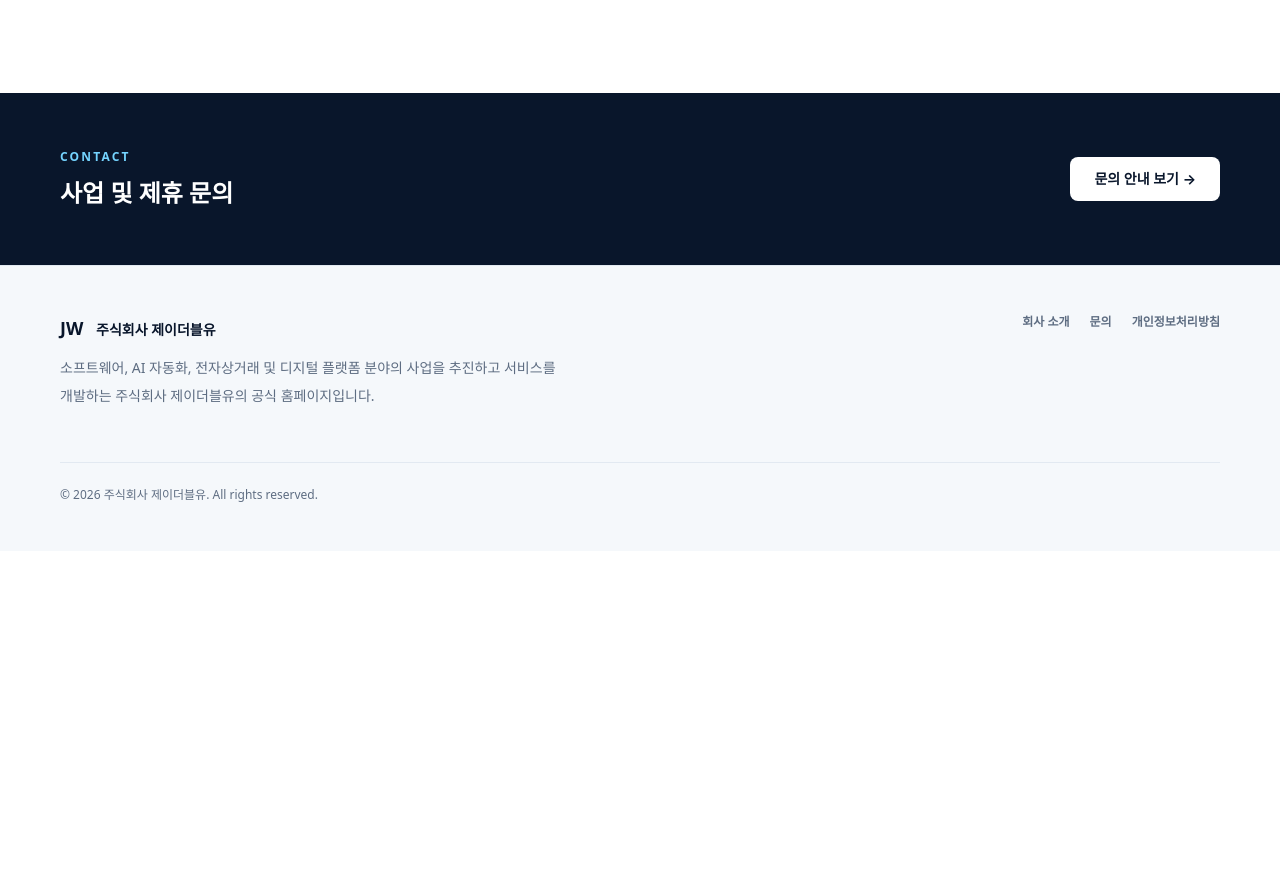
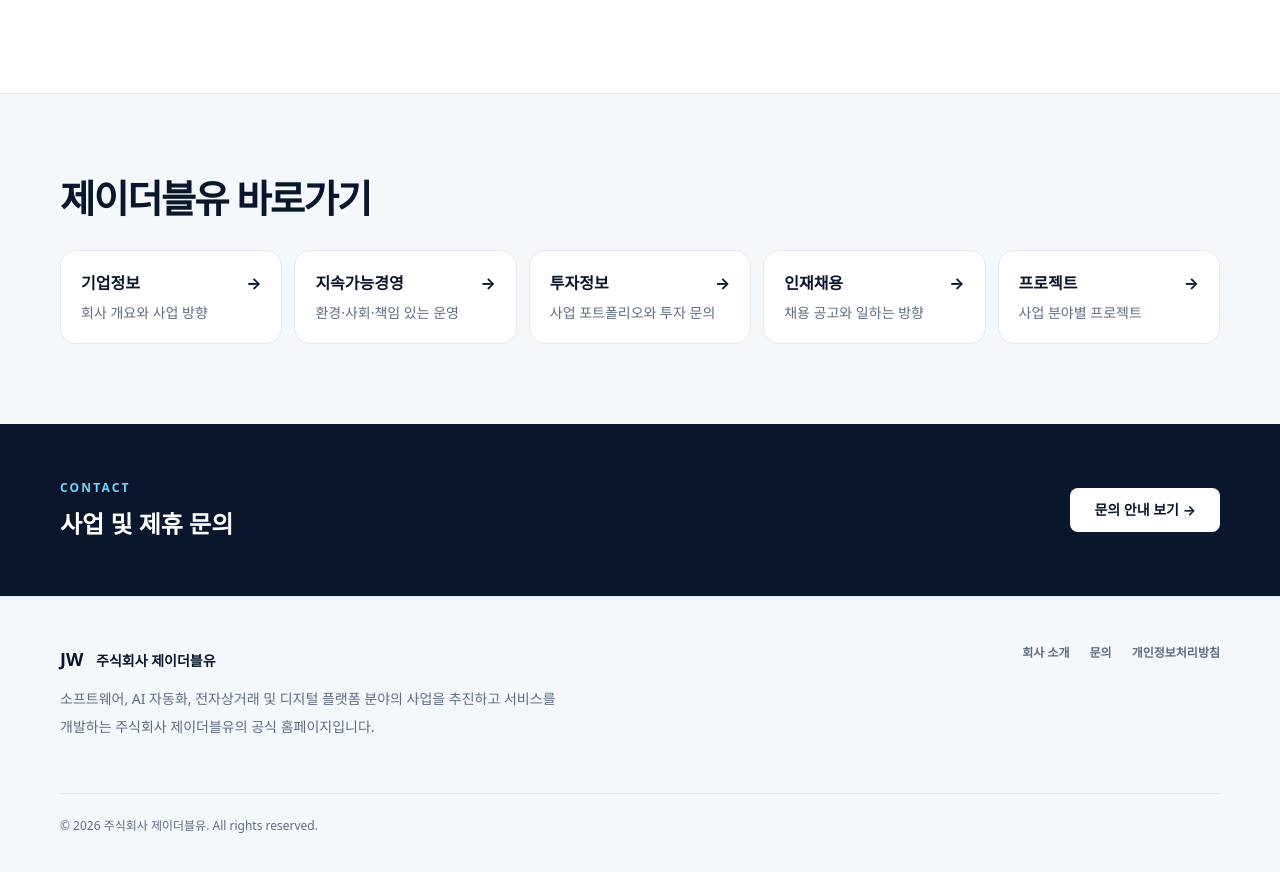
Before and after one commit to choi87/jw-corporate, an Astro site: page / in a window 1280 px wide. Shown: the part 2401-3273 px from the top of the page. Before the commit the page ends 2952 px from the top, so only its background shows below. Built offline with nearby package versions, Linux system fonts and the light colour scheme; Astro itself is replaced by a stand-in of ours; no server answers.

Commit message:
Add corporate section links to the homepage

```diff
--- a/src/pages/index.astro
+++ b/src/pages/index.astro
@@ -32,5 +32,17 @@ const areas = [
     <div class="container-jw"><div class="mb-10 flex flex-wrap items-end justify-between gap-5"><div><p class="eyebrow mb-4">PROJECTS</p><h2 class="section-title text-navy-950">진행 중인 프로젝트</h2></div><a href="/projects/" class="text-sm font-bold text-blue-700">프로젝트 더 보기 →</a></div><div class="grid gap-5 md:grid-cols-2">{publicProjects.slice(0, 2).map((project) => <ProjectCard project={project} />)}</div></div>
   </section>
   <section class="container-jw grid gap-8 py-18 md:grid-cols-[1fr_auto] md:items-center md:py-24"><div><p class="eyebrow mb-4">ABOUT JW</p><h2 class="section-title text-navy-950">{company.legalName}</h2><p class="mt-4 max-w-2xl text-sm leading-8 text-muted">소프트웨어와 디지털 기술을 기반으로 다양한 사업 기회를 검토하고 서비스를 개발합니다. 확인된 회사 정보와 프로젝트 현황을 투명하게 안내합니다.</p></div><a href="/company/" class="inline-flex w-fit rounded-lg border border-line px-6 py-3 text-sm font-bold text-navy-950 hover:bg-surface">회사 소개 보기 →</a></section>
+  <section aria-labelledby="corporate-links-heading" class="border-t border-line bg-surface py-14 md:py-20">
+    <div class="container-jw">
+      <h2 id="corporate-links-heading" class="section-title mb-7 text-navy-950">제이더블유 바로가기</h2>
+      <div class="grid gap-3 sm:grid-cols-2 lg:grid-cols-5">
+        <a href="/company/" class="card-panel block p-5 transition hover:border-blue-600"><span class="flex items-center justify-between gap-2 font-bold text-navy-950">기업정보 <span aria-hidden="true">→</span></span><span class="mt-2 block break-keep text-sm text-muted">회사 개요와 사업 방향</span></a>
+        <a href="/sustainability/" class="card-panel block p-5 transition hover:border-blue-600"><span class="flex items-center justify-between gap-2 font-bold text-navy-950">지속가능경영 <span aria-hidden="true">→</span></span><span class="mt-2 block break-keep text-sm text-muted">환경·사회·책임 있는 운영</span></a>
+        <a href="/investors/" class="card-panel block p-5 transition hover:border-blue-600"><span class="flex items-center justify-between gap-2 font-bold text-navy-950">투자정보 <span aria-hidden="true">→</span></span><span class="mt-2 block break-keep text-sm text-muted">사업 포트폴리오와 투자 문의</span></a>
+        <a href="/careers/" class="card-panel block p-5 transition hover:border-blue-600"><span class="flex items-center justify-between gap-2 font-bold text-navy-950">인재채용 <span aria-hidden="true">→</span></span><span class="mt-2 block break-keep text-sm text-muted">채용 공고와 일하는 방향</span></a>
+        <a href="/projects/" class="card-panel block p-5 transition hover:border-blue-600"><span class="flex items-center justify-between gap-2 font-bold text-navy-950">프로젝트 <span aria-hidden="true">→</span></span><span class="mt-2 block break-keep text-sm text-muted">사업 분야별 프로젝트</span></a>
+      </div>
+    </div>
+  </section>
   <section class="bg-navy-950 py-14 text-white"><div class="container-jw flex flex-wrap items-center justify-between gap-6"><div><p class="text-xs font-bold tracking-[.18em] text-sky-300">CONTACT</p><h2 class="mt-3 text-2xl font-bold">사업 및 제휴 문의</h2></div><a href="/contact/" class="rounded-lg bg-white px-6 py-3 text-sm font-bold text-navy-950">문의 안내 보기 →</a></div></section>
 </BaseLayout>
```
